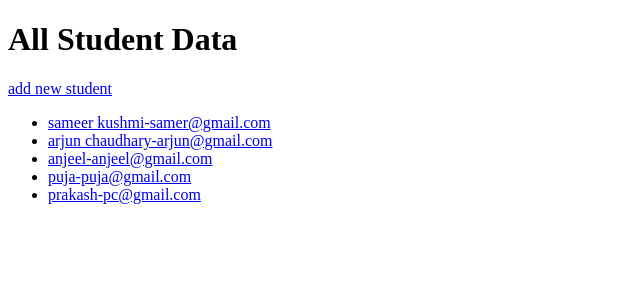
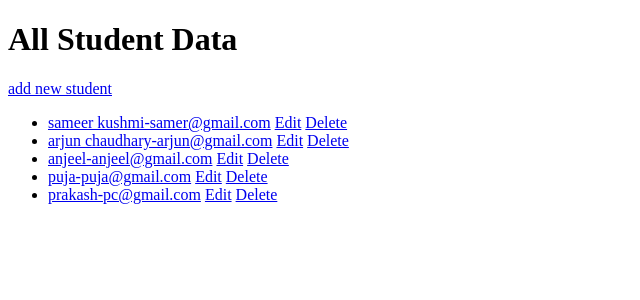
Before and after one commit to ChaudharyPrakash23/advance-django, a Django app: page / in a window 1280 px wide. Shown: the top 300 px of the page, without its empty margins (0-640 px from the left). Run offline with Django 5.2, Linux system fonts and the light colour scheme; data comes from the database, SQL or seed files in the repository; both versions use the stored data as it was after the commit.

Commit message:
learned model forms edit ,update and delete

```diff
--- a/project19/student/templates/student_list.html
+++ b/project19/student/templates/student_list.html
@@ -12,6 +12,8 @@
         {% for s in students %}
         <li>
             <a href="{% url 'student_detail' s.id %}">{{s.name}}-{{s.email}}</a>
+            <a href="{% url 'student_edit' s.id %}">Edit</a>
+            <a href="{% url 'student_delete' s.id %}">Delete</a>
         </li>
         {% endfor %}
     </ul>
--- a/project19/student/templates/student_success.html
+++ b/project19/student/templates/student_success.html
@@ -7,6 +7,6 @@
 </head>
 <body>
     <h2>Sudent added successfully</h2>
-    <a href="{% url 'student_create' %}">Add another Student</a>
+    <a href="{% url 'student_list' %}">All Student</a>
 </body>
 </html>
--- a/project19/student/urls.py
+++ b/project19/student/urls.py
@@ -4,5 +4,7 @@ from .import views
 urlpatterns=[
     path('add/',views.student_create,name='student_create'),
     path('',views.student_list,name='student_list'),
-    path('details/<int:pk>/',views.student_detail,name='student_detail')
+    path('details/<int:pk>/',views.student_detail,name='student_detail'),
+    path('edit/<int:pk>/',views.student_edit,name='student_edit'),
+    path('delete/<int:pk>/',views.student_delete,name='student_delete')
 ]
--- a/project19/student/views.py
+++ b/project19/student/views.py
@@ -1,4 +1,4 @@
-from django.shortcuts import render,get_object_or_404
+from django.shortcuts import render,get_object_or_404,redirect
 from .forms import StudentForm
 from .models import Student
 
@@ -18,3 +18,21 @@ def student_list(request):
 def student_detail(request,pk):
     student=get_object_or_404(Student,pk=pk)
     return render(request,'student_detail.html',{'student':student})
+
+def student_edit(request,pk):
+    student=get_object_or_404(Student,pk=pk)
+    if request.method == 'POST':
+        form=StudentForm(request.POST,instance=student)
+        if form.is_valid():
+            form.save()
+            return redirect('student_list')
+    else:
+        form=StudentForm(instance=student)
+    return render(request,'student_form.html',{'form':form})
+
+def student_delete(request,pk):
+    student=get_object_or_404(Student,pk=pk)
+    if request.method == 'POST':
+        student.delete()
+        return redirect('student_list')
+    return render(request,'student_confirm_delete.html',{'student':student})
```
Also changed, not shown: project19/student/templates/student_confirm_delete.html (added, +16 -0 lines), project19/db.sqlite3.
